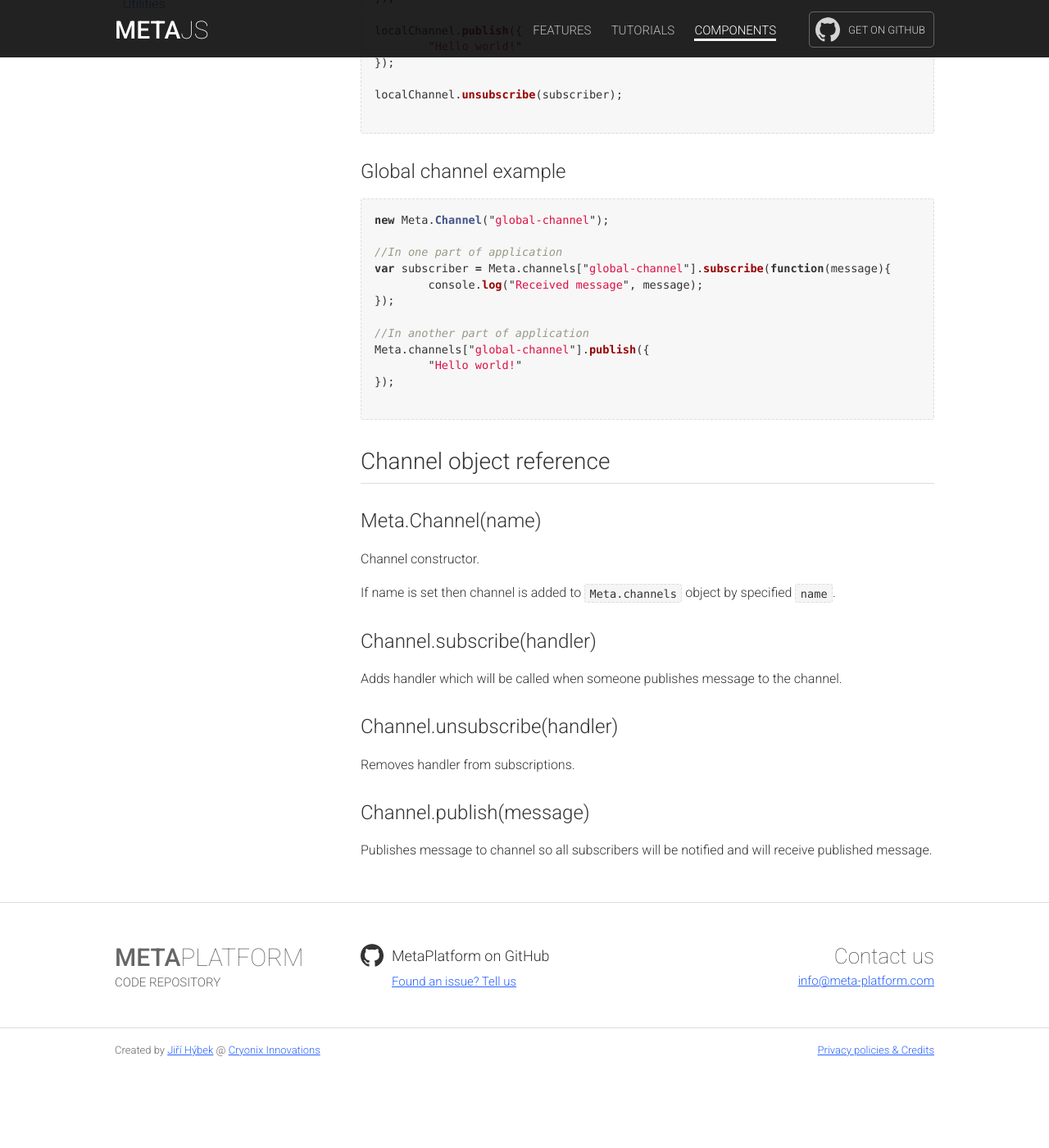
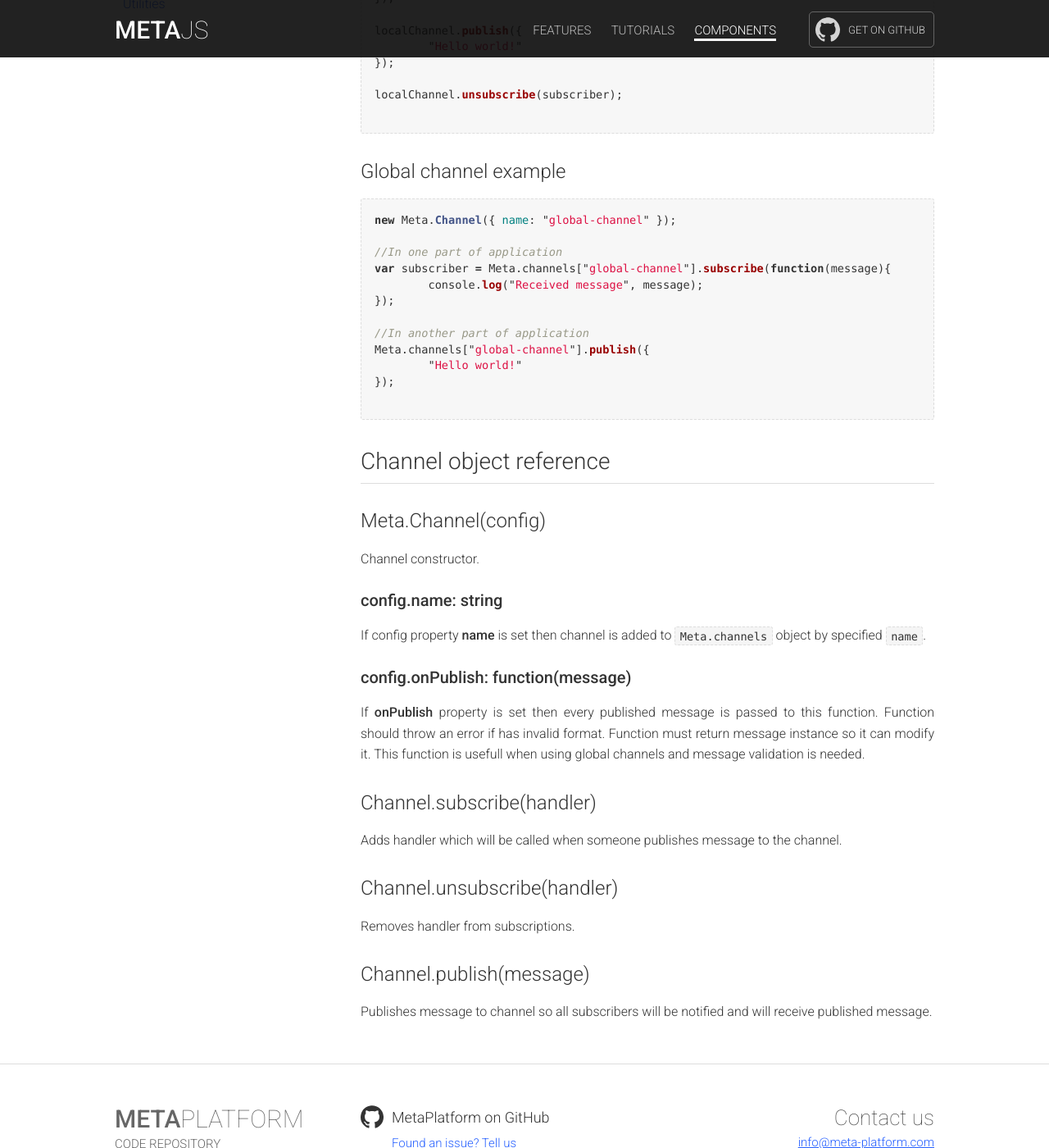
Before and after one commit to metaplatform/metajs, a Jekyll site: the page built from components/channel.md, in a window 1280 px wide and 1400 px high, scrolled down 572 px. Shown: the whole window at 82% size. Built offline with Jekyll 4.4.1, drawn with Linux system fonts in a browser that asks for light colours; Markdown is read by kramdown in place of the engine named in the settings; before the commit the page ends 1879 px from its top, so only the background shows below that.

Commit message:
Channel reference updated

````diff
--- a/components/channel.md
+++ b/components/channel.md
@@ -33,7 +33,7 @@ localChannel.unsubscribe(subscriber);
 
 ### Global channel example
 ```javascript
-new Meta.Channel("global-channel");
+new Meta.Channel({ name: "global-channel" });
 
 //In one part of application
 var subscriber = Meta.channels["global-channel"].subscribe(function(message){
@@ -49,11 +49,17 @@ Meta.channels["global-channel"].publish({
 
 ## Channel object reference
 
-### Meta.Channel(name)
+### Meta.Channel(config)
 
 Channel constructor.
 
-If name is set then channel is added to `Meta.channels` object by specified `name`.
+#### config.name: string
+
+If config property **name** is set then channel is added to `Meta.channels` object by specified `name`.
+
+#### config.onPublish: function(message)
+
+If **onPublish** property is set then every published message is passed to this function. Function should throw an error if has invalid format. Function must return message instance so it can modify it. This function is usefull when using global channels and message validation is needed.
 
 ### Channel.subscribe(handler)
 
````
